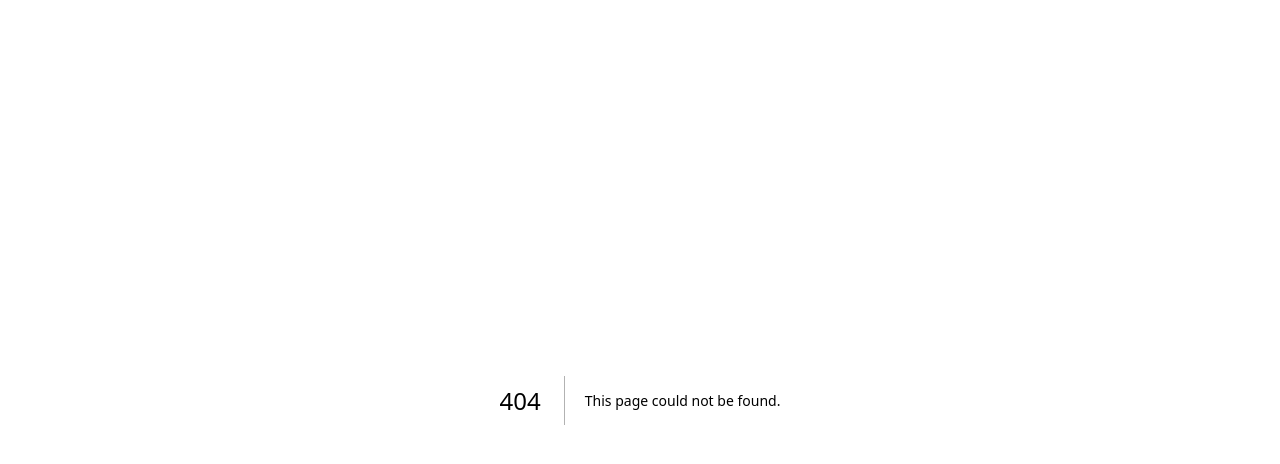
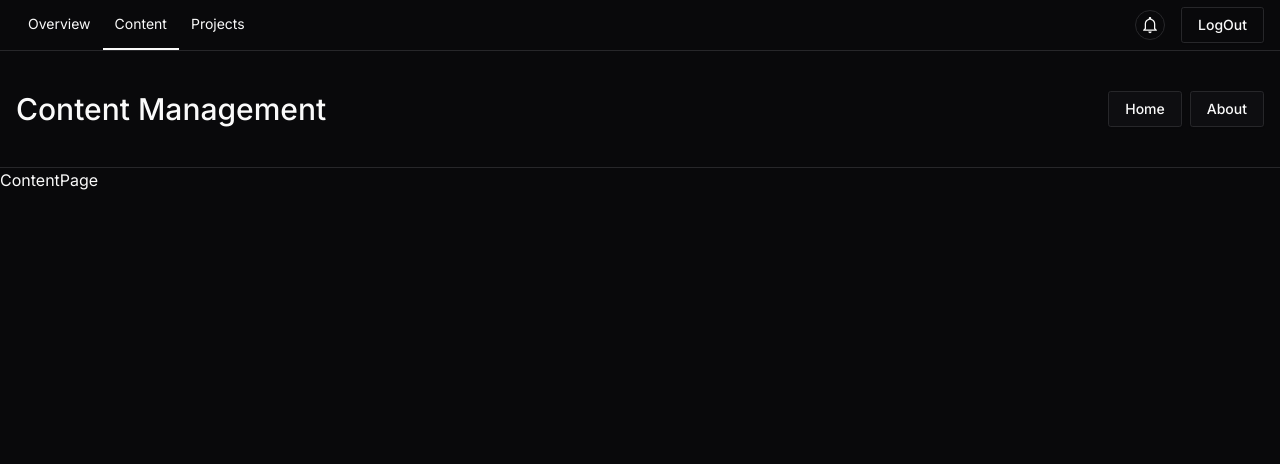
Before and after one commit to souravnub/portfolio-backend, a Next.js app: page /content in a window 1280 px wide. Before the commit this address had no page. Shown: the top 464 px of the page. Built offline with nearby package versions, Linux system fonts and the light colour scheme.

Commit message:
feat: make content page & optimizations to layouts

```diff
--- a/package.json
+++ b/package.json
@@ -19,6 +19,7 @@
         "@radix-ui/react-icons": "^1.3.0",
         "@radix-ui/react-label": "^2.1.0",
         "@radix-ui/react-popover": "^1.1.1",
+        "@radix-ui/react-separator": "^1.1.0",
         "@radix-ui/react-slot": "^1.1.0",
         "@radix-ui/react-tabs": "^1.1.0",
         "@radix-ui/react-toast": "^1.2.1",
--- /dev/null
+++ b/src/app/(dashboard)/content/layout.tsx
@@ -0,0 +1,34 @@
+import React, { ReactNode } from "react";
+import Link from "next/link";
+import { Button } from "@/components/ui/button";
+
+import { Separator } from "@/components/ui/separator";
+
+const ContentLayout = ({ children }: { children: ReactNode }) => {
+    return (
+        <div>
+            <div className="flex justify-between items-center pt-6 py-10 container">
+                <h1 className="font-medium text-3xl">Content Management</h1>
+                <div className="space-x-2">
+                    <Button
+                        asChild
+                        variant={"outline"}
+                        className="bg-muted/20 hover:bg-muted">
+                        <Link href={"/content"}>Home</Link>
+                    </Button>
+
+                    <Button
+                        asChild
+                        variant={"outline"}
+                        className="bg-muted/20 hover:bg-muted">
+                        <Link href={"/content/about"}>About</Link>
+                    </Button>
+                </div>
+            </div>
+            <Separator />
+            {children}
+        </div>
+    );
+};
+
+export default ContentLayout;
--- /dev/null
+++ b/src/app/(dashboard)/content/page.jsx
@@ -0,0 +1,7 @@
+import React from "react";
+
+const ContentPage = () => {
+    return <div>ContentPage</div>;
+};
+
+export default ContentPage;
--- a/src/app/(dashboard)/layout.tsx
+++ b/src/app/(dashboard)/layout.tsx
@@ -6,8 +6,8 @@ const DashboardLayout = ({ children }: { children: ReactNode }) => {
         <>
             <Appbar />
 
-            <main className="bg-muted/20">
-                <div className="container py-4">{children}</div>
+            <main className="">
+                <div className="py-4">{children}</div>
             </main>
         </>
     );
--- a/src/app/(dashboard)/page.tsx
+++ b/src/app/(dashboard)/page.tsx
@@ -1,13 +1,19 @@
 import { Button } from "@/components/ui/button";
-import { auth } from "@/lib/auth";
+import Link from "next/link";
+import React from "react";
 
-export default async function Dashboard() {
-    const session = await auth();
-    // console.log(session);
+const DashboardPage = () => {
     return (
-        <main>
-            <h1>hello</h1>
-            <Button>Hello world</Button>
-        </main>
+        <div>
+            <h1>DashboardPage - overview of everything</h1>
+            <Button asChild variant={"link"}>
+                <Link href={"/projects"}>Manage Projects</Link>
+            </Button>
+            <Button asChild variant={"link"}>
+                <Link href={"/content"}>Manage content</Link>
+            </Button>
+        </div>
     );
-}
+};
+
+export default DashboardPage;
--- /dev/null
+++ b/src/app/(dashboard)/projects/layout.tsx
@@ -0,0 +1,7 @@
+import React, { ReactNode } from "react";
+
+const ProjectsLayout = ({ children }: { children: ReactNode }) => {
+    return <div className="container">{children}</div>;
+};
+
+export default ProjectsLayout;
--- a/src/components/client/navigation/Navbar.tsx
+++ b/src/components/client/navigation/Navbar.tsx
@@ -5,7 +5,8 @@ import React, { useEffect, useState } from "react";
 
 const Links = [
     { id: 1, title: "Overview", href: "/" },
-    { id: 2, title: "Projects", href: "/projects" },
+    { id: 2, title: "Content", href: "/content" },
+    { id: 3, title: "Projects", href: "/projects" },
 ];
 
 const Appbar = () => {
@@ -16,13 +17,9 @@ const Appbar = () => {
         const lastPathEle = path.split("/")[path.split("/").length - 1];
         const currentPath = "/" + lastPathEle;
 
-        Links.forEach((link) => {
-            if (link.href === currentPath) {
-                setActiveLink(link.id);
-            } else if (currentPath === "" && link.href === "/") {
-                setActiveLink(link.id);
-            }
-        });
+        const activeLinkEle = Links.find((link) => link.href === currentPath);
+        if (activeLinkEle === undefined) return setActiveLink(null);
+        setActiveLink(activeLinkEle.id);
     }, [path]);
 
     return (
--- /dev/null
+++ b/src/components/ui/separator.tsx
@@ -0,0 +1,31 @@
+"use client"
+
+import * as React from "react"
+import * as SeparatorPrimitive from "@radix-ui/react-separator"
+
+import { cn } from "@/lib/utils/tailwindUtils"
+
+const Separator = React.forwardRef<
+  React.ElementRef<typeof SeparatorPrimitive.Root>,
+  React.ComponentPropsWithoutRef<typeof SeparatorPrimitive.Root>
+>(
+  (
+    { className, orientation = "horizontal", decorative = true, ...props },
+    ref
+  ) => (
+    <SeparatorPrimitive.Root
+      ref={ref}
+      decorative={decorative}
+      orientation={orientation}
+      className={cn(
+        "shrink-0 bg-border",
+        orientation === "horizontal" ? "h-[1px] w-full" : "h-full w-[1px]",
+        className
+      )}
+      {...props}
+    />
+  )
+)
+Separator.displayName = SeparatorPrimitive.Root.displayName
+
+export { Separator }
```
Also changed, not shown: 1 other file (tests, documents, lock files or other folders).
